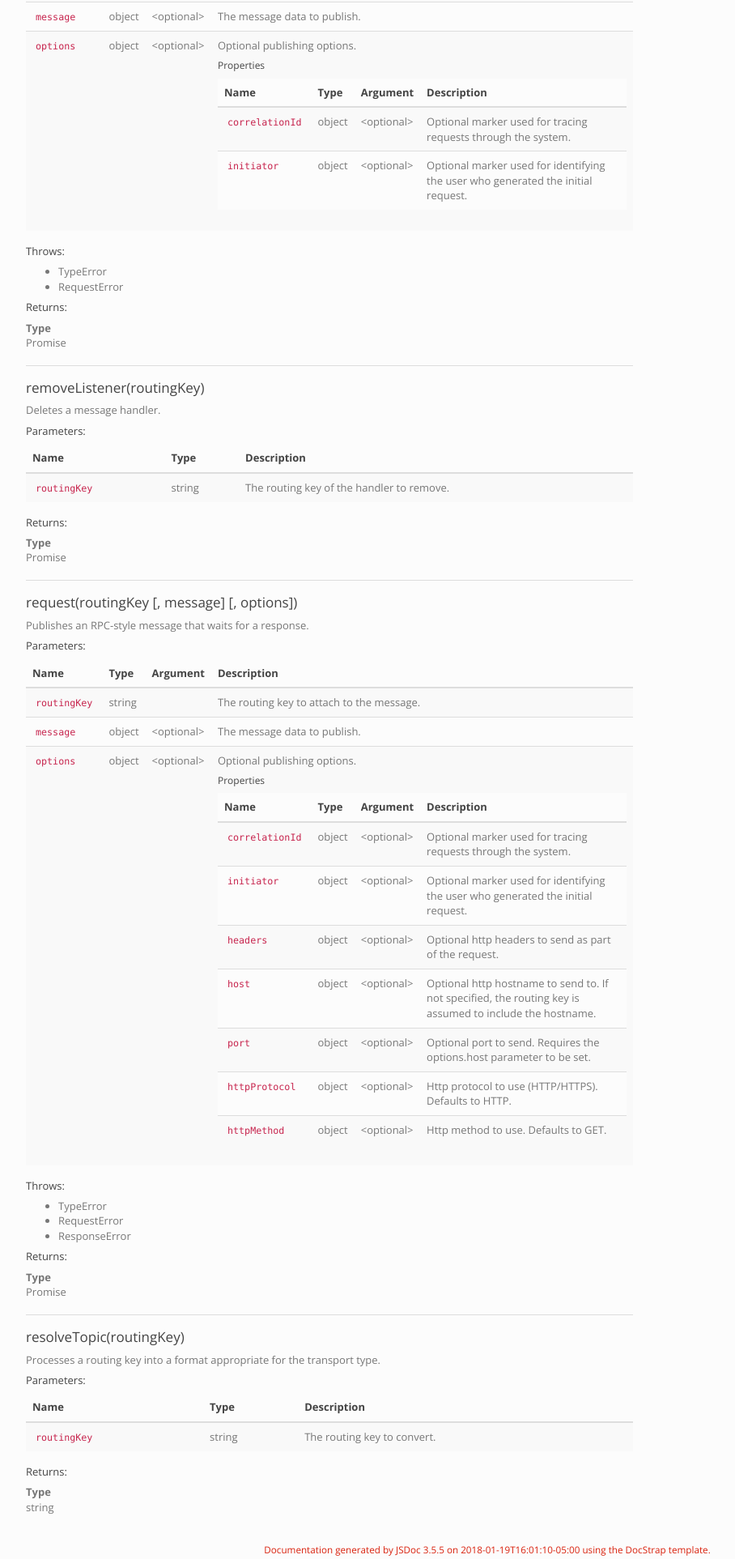
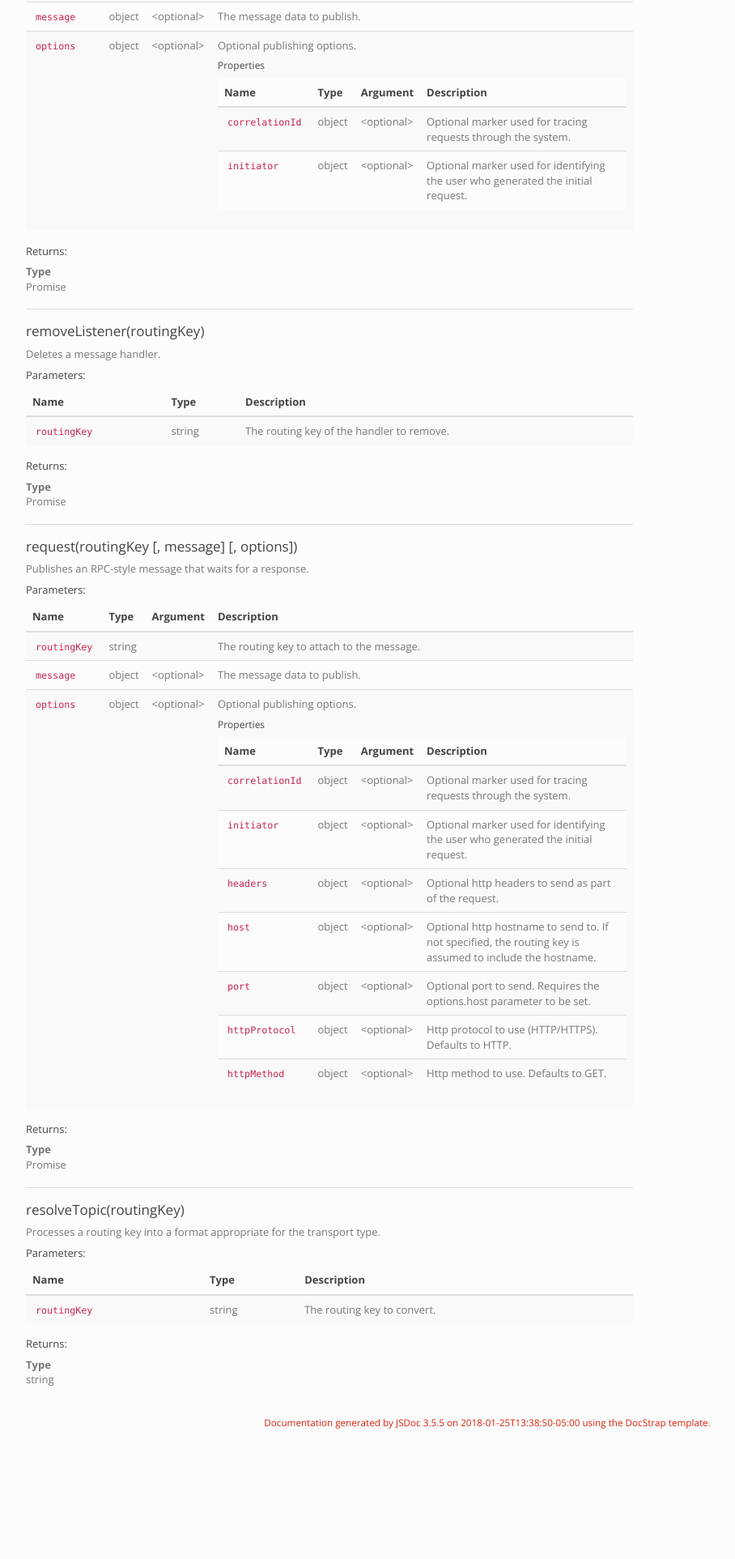
Before and after one commit to darklordzw/postmaster-general-http-transport, a website: page docs/module-index-HTTPTransport.html in a window 1280 px wide. Shown: the part 2254-4179 px from the top of the page at 81% size, without its empty margins (38-946 px from the left). After the commit the page ends 4037 px from the top, so only its background shows below. Drawn offline with nearby package versions, Linux system fonts and the light colour scheme.

Commit message:
Quick pass to tighten things up.

```diff
--- a/docs/module-index-HTTPTransport.html
+++ b/docs/module-index-HTTPTransport.html
@@ -1419,36 +1419,6 @@
 
 
 
-    <h5>Throws:</h5>
-    <ul>
-            <li>
-
-    <div class="param-desc">
-
-
-<span class="param-type">TypeError</span>
-
-
-
-
-    </div>
-
-</li>
-
-            <li>
-
-    <div class="param-desc">
-
-
-<span class="param-type">RequestError</span>
-
-
-
-
-    </div>
-
-</li>
-        </ul>
 
 
     <h5>Returns:</h5>
@@ -2089,50 +2059,6 @@
 
 
 
-    <h5>Throws:</h5>
-    <ul>
-            <li>
-
-    <div class="param-desc">
-
-
-<span class="param-type">TypeError</span>
-
-
-
-
-    </div>
-
-</li>
-
-            <li>
-
-    <div class="param-desc">
-
-
-<span class="param-type">RequestError</span>
-
-
-
-
-    </div>
-
-</li>
-
-            <li>
-
-    <div class="param-desc">
-
-
-<span class="param-type">ResponseError</span>
-
-
-
-
-    </div>
-
-</li>
-        </ul>
 
 
     <h5>Returns:</h5>
@@ -2357,7 +2283,7 @@
 <span class="jsdoc-message">
 	Documentation generated by <a href="https://github.com/jsdoc3/jsdoc">JSDoc 3.5.5</a>
 
-		on 2018-01-19T16:01:10-05:00
+		on 2018-01-25T13:38:50-05:00
 
 	using the <a href="https://github.com/docstrap/docstrap">DocStrap template</a>.
 </span>
--- a/package.json
+++ b/package.json
@@ -32,7 +32,7 @@
     "compression": "^1.7.1",
     "express": "^4.16.2",
     "lodash": "^4.17.4",
-    "postmaster-general-core": "^0.0.7",
+    "postmaster-general-core": "^0.0.8",
     "request": "^2.83.0",
     "request-promise": "^4.2.2"
   },
@@ -47,7 +47,7 @@
     "jsdoc": "^3.5.5",
     "mocha": "^4.1.0",
     "nyc": "^11.4.1",
-    "sinon": "^4.1.6",
+    "sinon": "^4.2.1",
     "supertest": "^3.0.0",
     "xo": "^0.18.2"
   },
```
Also changed, not shown: docs/classes.list.html (+1 -1 lines), docs/index.html (+1 -1 lines), docs/module-index.html (+1 -1 lines), docs/modules.list.html (+1 -1 lines), docs/quicksearch.html (+1 -1 lines), index.js (+4 -5 lines), test/transport.test.js (+41 -0 lines), 1 other file.
